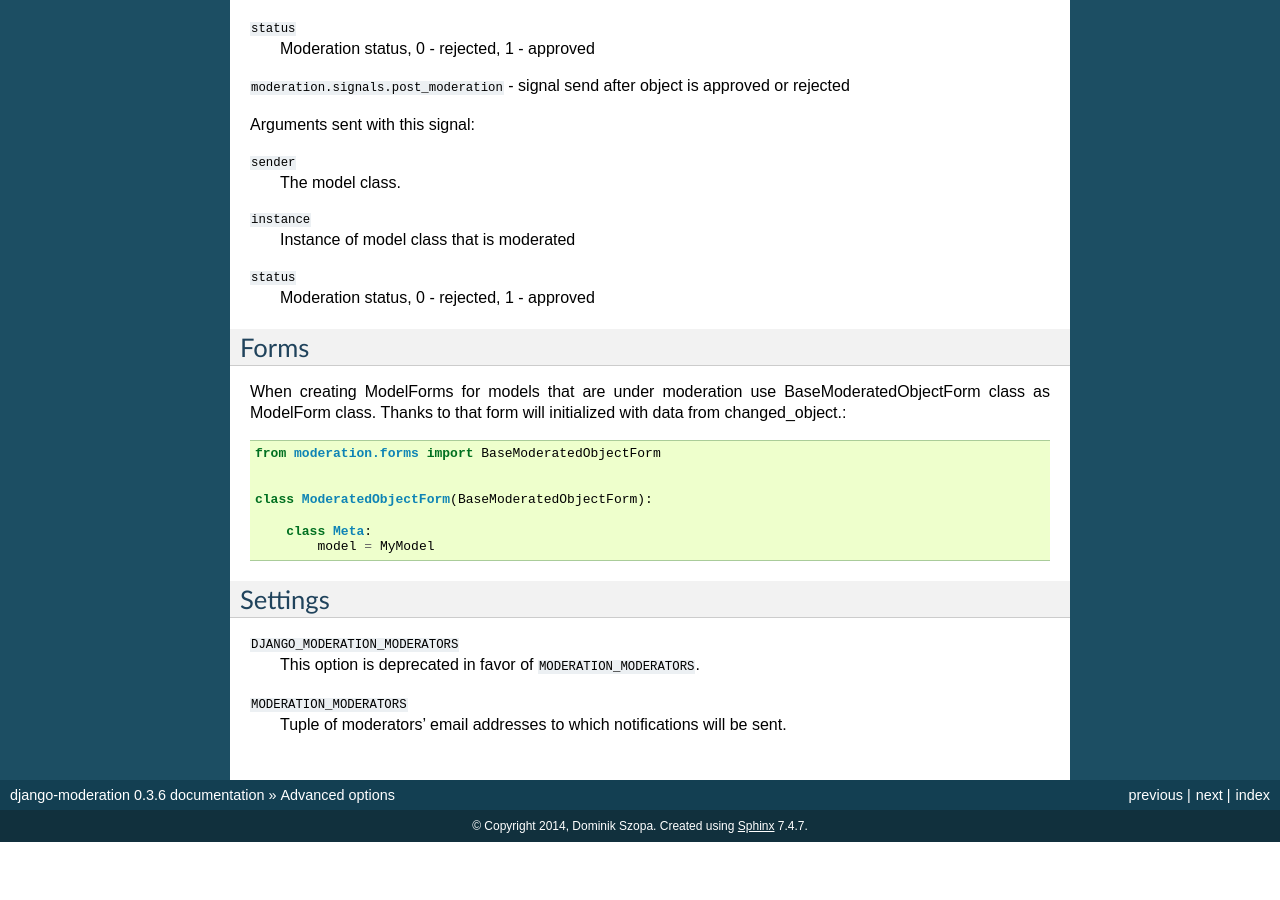
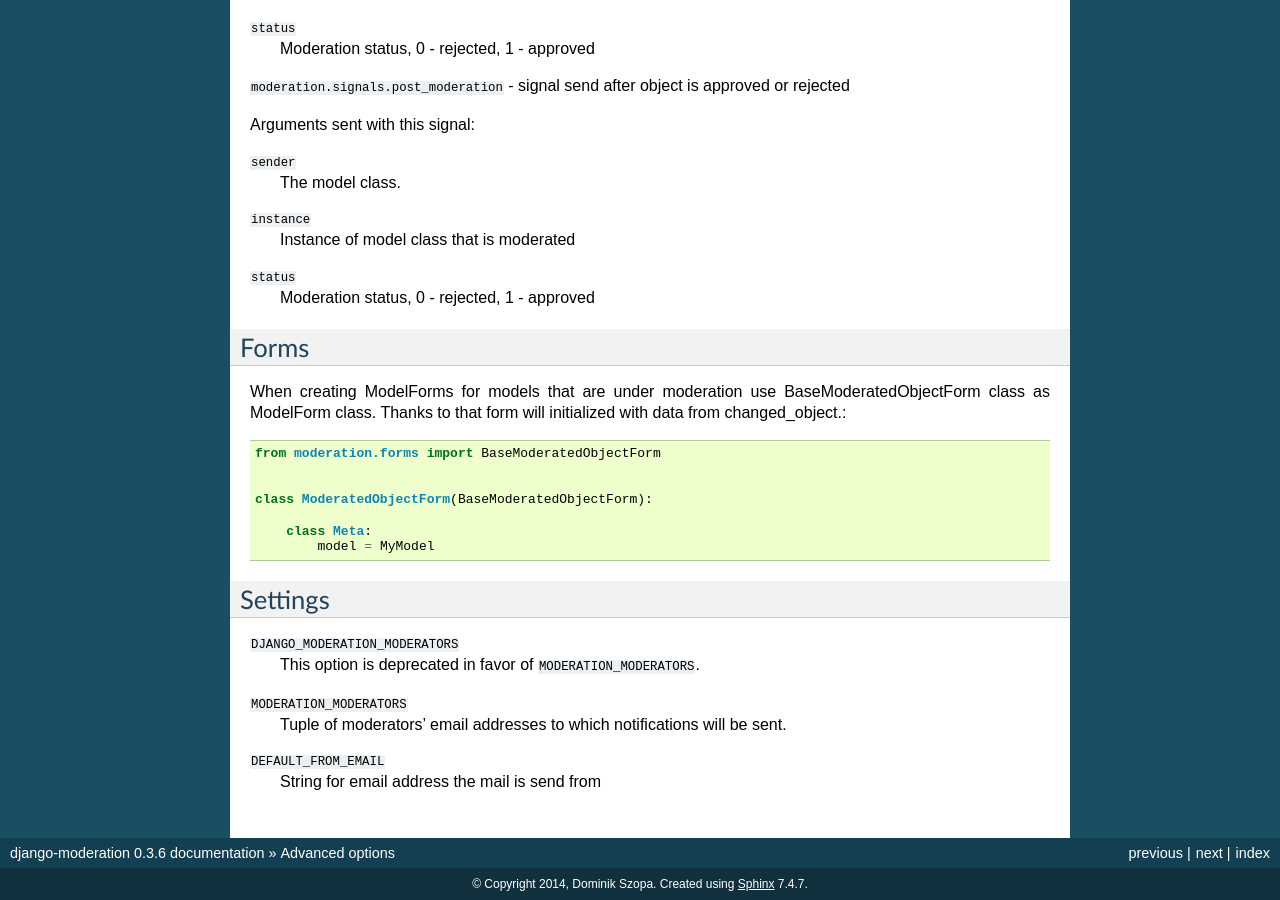
Before and after one commit to dominno/django-moderation, a Sphinx documentation site: the page built from docs/advanced_options.rst, in a window 1280 px wide and 900 px high, scrolled down 4385 px. Built offline with Sphinx 7.4.7, drawn with Linux system fonts in a browser that asks for light colours; before the commit the page ends 5227 px from its top, so only the background shows below that.

Commit message:
add german translations, add missing docs

```diff
--- a/docs/advanced_options.rst
+++ b/docs/advanced_options.rst
@@ -275,3 +275,6 @@ Settings
 
 ``MODERATION_MODERATORS``
     Tuple of moderators' email addresses to which notifications will be sent.
+
+``DEFAULT_FROM_EMAIL``
+    String for email address the mail is send from
```
Also changed, not shown: 1 other file.
